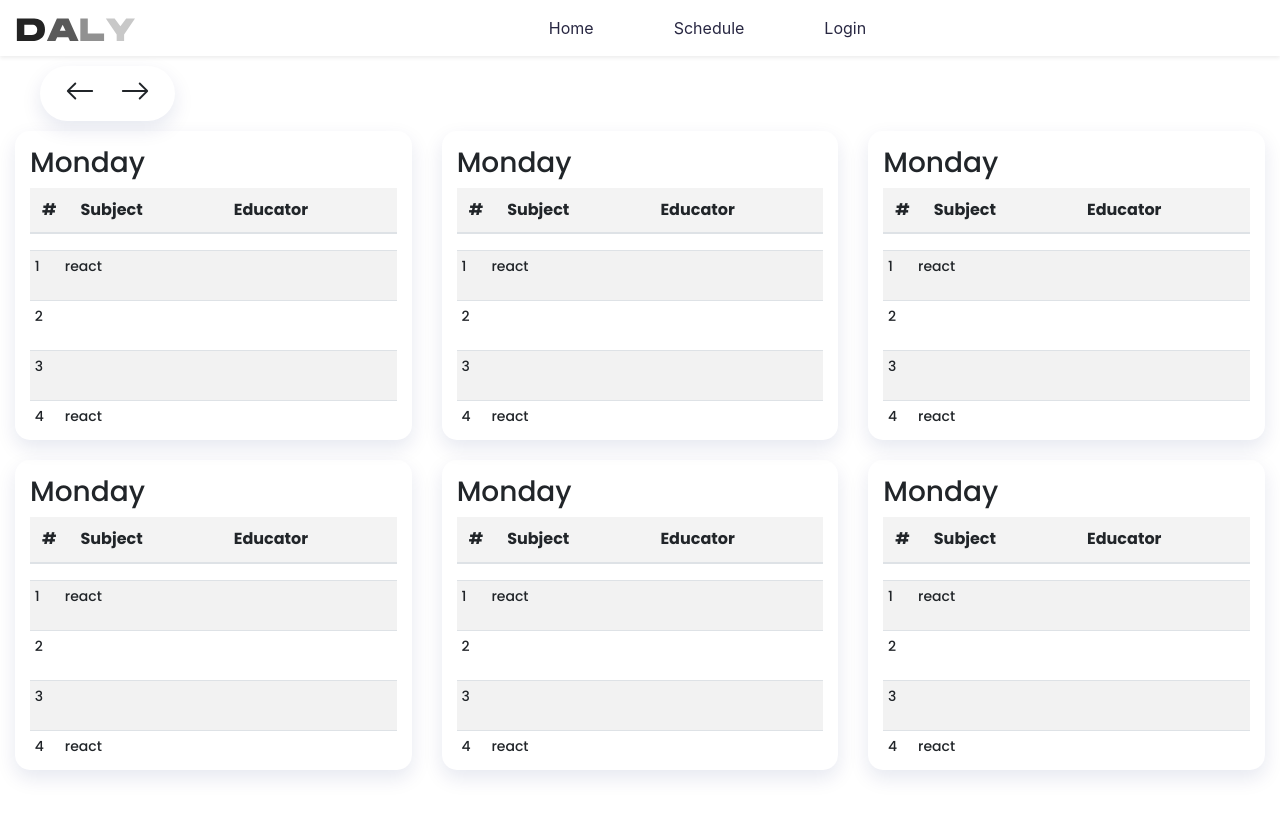
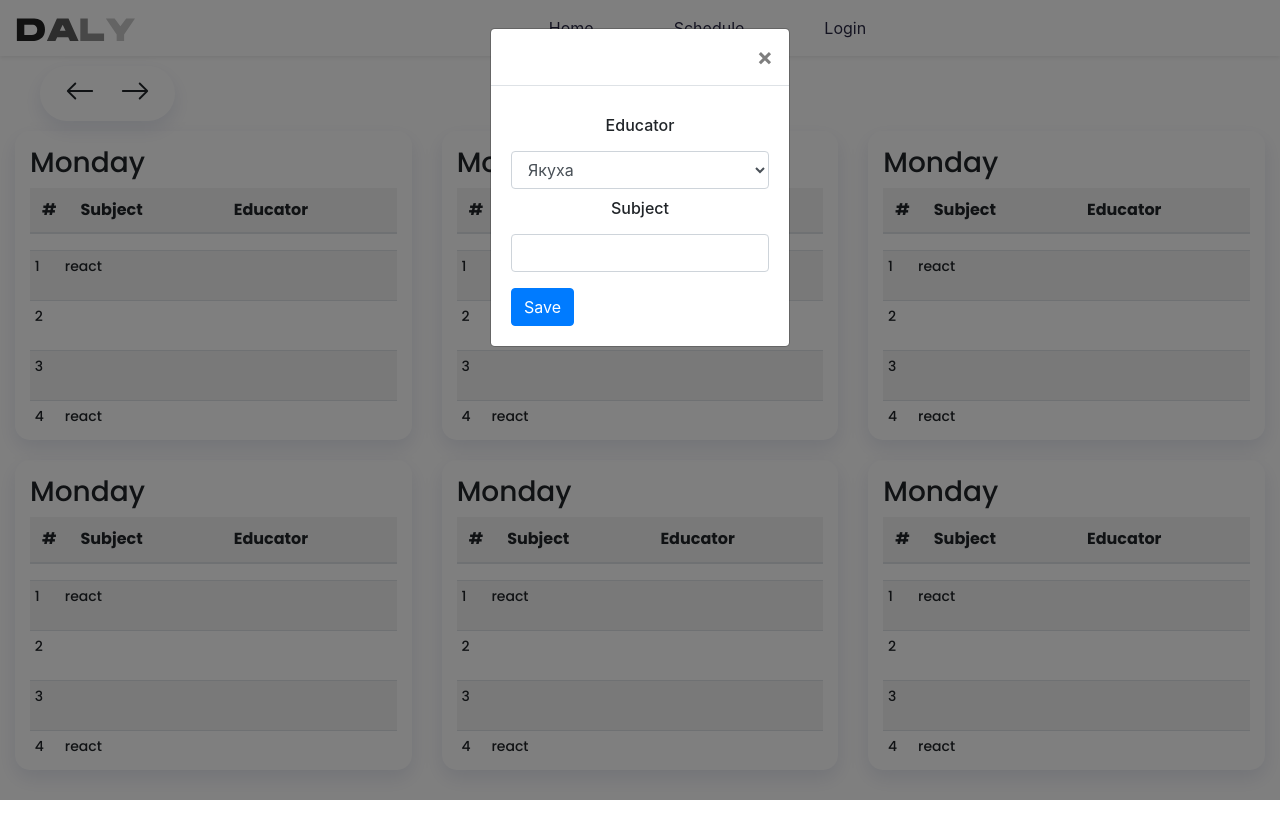
Before and after one commit to alexsandrbarabash/hukoton, a React (Create React App) app: page /schedule/creator in a window 1280 px wide. Shown: the top 838 px of the page. Built offline with nearby package versions, Linux system fonts and the light colour scheme; a web font is replaced by a local one.

Commit message:
modal-educator

```diff
--- /dev/null
+++ b/src/components/modal-creator/index.js
@@ -0,0 +1,3 @@
+import ModalCreator from "./modal-creator";
+
+export default ModalCreator;
--- /dev/null
+++ b/src/components/modal-creator/modal-creator.jsx
@@ -0,0 +1,33 @@
+import React from "react";
+import { Modal, Form, Button } from "react-bootstrap";
+import FormInput from "../custom-from-input";
+import "./modal-creator.scss";
+
+const EducatorItem = ({ educator }) => {
+  return <option>{educator}</option>;
+};
+
+const ModalCreator = () => {
+  return (
+    <Modal show={true} onHide={() => {}} size="sm">
+      <Modal.Header closeButton></Modal.Header>
+      <div className="modal-creator">
+        <h6>Educator</h6>
+        <Form>
+          <Form.Control as="select">
+            <EducatorItem educator="Якуха" />
+            <EducatorItem educator="Якуха2" />
+            <EducatorItem educator="Якуха3" />
+          </Form.Control>
+          <h6>Subject</h6>
+          <FormInput />
+          <Button variant="primary" type="submit">
+            Save
+          </Button>
+        </Form>
+      </div>
+    </Modal>
+  );
+};
+
+export default ModalCreator;
--- /dev/null
+++ b/src/components/modal-creator/modal-creator.scss
@@ -0,0 +1,10 @@
+.modal-creator {
+  padding: 20px;
+
+  h6 {
+    text-align: center;
+    margin-top: 10px;
+    margin-bottom: 16px;
+  }
+
+}
--- a/src/components/modal-educator/modal-educator.jsx
+++ b/src/components/modal-educator/modal-educator.jsx
@@ -22,19 +22,6 @@ const ModalEducator = () => {
               <div className="left-col">
                 <div className="student-grade">
                   <ItemStudent />
-                  <ItemStudent />
-                  <ItemStudent />
-                  <ItemStudent />
-                  <ItemStudent />
-                  <ItemStudent />
-                  <ItemStudent />
-                  <ItemStudent />
-                  <ItemStudent />
-                  <ItemStudent />
-                  <ItemStudent />
-                  <ItemStudent />
-                  <ItemStudent />
-                  <ItemStudent />
                 </div>
               </div>
             </div>
--- /dev/null
+++ b/src/components/modal-for-student/index.js
@@ -0,0 +1,3 @@
+import ModalForStudent from "./modal-for-student";
+
+export default ModalForStudent;
--- /dev/null
+++ b/src/components/modal-student/index.js
@@ -0,0 +1,3 @@
+import ModalStudent from "./modal-student";
+
+export default ModalStudent;
--- a/src/pages/login-screen/login-screen-style.scss
+++ b/src/pages/login-screen/login-screen-style.scss
@@ -1,5 +1,5 @@
 .main-wrapper {
   min-height: 90vh;
-  background-image: url(https://img5.goodfon.ru/wallpaper/nbig/f/5f/karandashi-shkola-tsvetnye.jpg);
+  background-image: url('../../assets/images/Home.png');
   background-size: 100%;
 }
--- a/src/pages/schedule-creator/schedule-creator.jsx
+++ b/src/pages/schedule-creator/schedule-creator.jsx
@@ -3,6 +3,7 @@ import "./schedule-creator.scss";
 import DayCreator from "../../components/day-creator";
 import { useSelector } from "react-redux";
 import NavArrows from "../../components/nav-arrows";
+import ModalCreatora from "../../components/modal-creator/modal-creator";
 
 const ScheduleCreator = () => {
   // const { role, roles } = useSelector((state) => state.user);
@@ -12,6 +13,8 @@ const ScheduleCreator = () => {
   // }
 
   return (
+    <>
+      <ModalCreatora />
       <div className="schedule-wrapper">
         <NavArrows />
         <div className="container-fluid">
@@ -39,6 +42,7 @@ const ScheduleCreator = () => {
           </div>
         </div>
       </div>
+    </>
   );
 };
 
```
Also changed, not shown: src/components/modal-for-student/modal-for-student.jsx (added, +25 -0 lines), src/components/modal-student/modal-student.jsx (added, +28 -0 lines), src/assets/images/Home.png (added), src/components/modal-for-student/modal-for-student.scss (added). Lines whose indentation alone changed are shown as unchanged.
